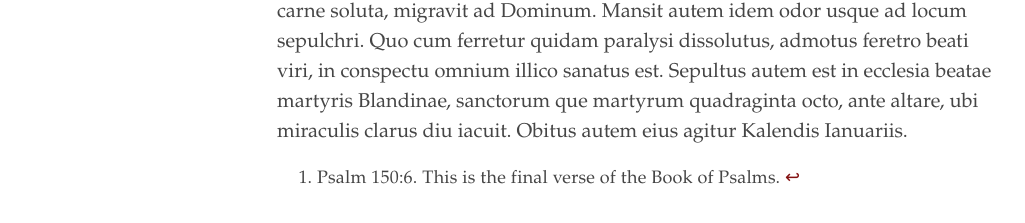
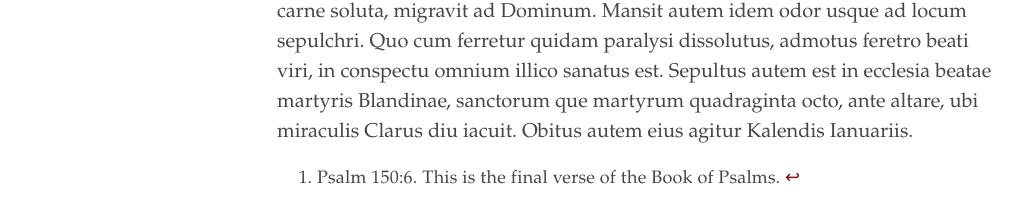
Before and after one commit to cjkoepke1/latin-hagiography, a Jekyll site: the page built from _texts/vita-clari.md, in a window 1280 px wide and 900 px high, scrolled down 3818 px. Shown: the part 609-832 px from the top of the window, without its empty margins (3-1028 px from the left). Built offline with Jekyll 4.4.1, drawn with Linux system fonts in a browser that asks for light colours; some of the changed text lies outside the part shown.

Commit message:
textual edits

```diff
--- a/_texts/vita-clari.md
+++ b/_texts/vita-clari.md
@@ -46,6 +46,6 @@ source: Editus ex Actis Sanctorum
 
 §11) Cum iam decumberet, tertia die antequam clara anima eius corpus corruptibile desereret, cum semper in laudibus Dei perseveraret, videt circa crepusculum diei aperiri caelum, et immensum exercitum candidissimi et nivei coloris supra cellam, ubi iacebat, descendere: quem exercitum mirae pulchritudinis et splendoris iuvenis praecedebat. Quod cum Clarus irreverberatis oculis laeto vultu inspiceret, virgo beatissima Blandina, ab eo cognita, consolari eum coepit, et ut tantum exercitum sequeretur, hortari. Cumque ipse voto et desideriis annueret, ab illa audivit: "Tertia die, hora quinta, sanctus Marcellus et ego ad te venientes, te nobiscum ad felicia regna ducemus: et ne hostis tibi nocere possit, totus iste exercitus Dei, quem vides, tecum erit." Sic visione abscedente, beatus vir a fratribus in ecclesiam portatus, cilicioque superextentus, quamdiu supervixit, a Dei laudibus non cessavit.
 
-§12) Appropinquante hora exitus sui, psalterium idem decantare coepit. Ut ergo fratres, finitis psalmis, dixerunt, "Omnis spiritus laudet Dominum,"[^1] cum luce odor ineffabilis totam cellam, ubi sanctus Dei iacebat, replevit: sicque beata anima carne soluta, migravit ad Dominum. Mansit autem idem odor usque ad locum sepulchri. Quo cum ferretur quidam paralysi dissolutus, admotus feretro beati viri, in conspectu omnium illico sanatus est. Sepultus autem est in ecclesia beatae martyris Blandinae, sanctorum que martyrum quadraginta octo, ante altare, ubi miraculis clarus diu iacuit. Obitus autem eius agitur Kalendis Ianuariis.
+§12) Appropinquante hora exitus sui, psalterium idem decantare coepit. Ut ergo fratres, finitis psalmis, dixerunt, "Omnis spiritus laudet Dominum,"[^1] cum luce odor ineffabilis totam cellam, ubi sanctus Dei iacebat, replevit: sicque beata anima carne soluta, migravit ad Dominum. Mansit autem idem odor usque ad locum sepulchri. Quo cum ferretur quidam paralysi dissolutus, admotus feretro beati viri, in conspectu omnium illico sanatus est. Sepultus autem est in ecclesia beatae martyris Blandinae, sanctorum que martyrum quadraginta octo, ante altare, ubi miraculis Clarus diu iacuit. Obitus autem eius agitur Kalendis Ianuariis.
 
 [^1]: Psalm 150:6. This is the final verse of the Book of Psalms.
```
